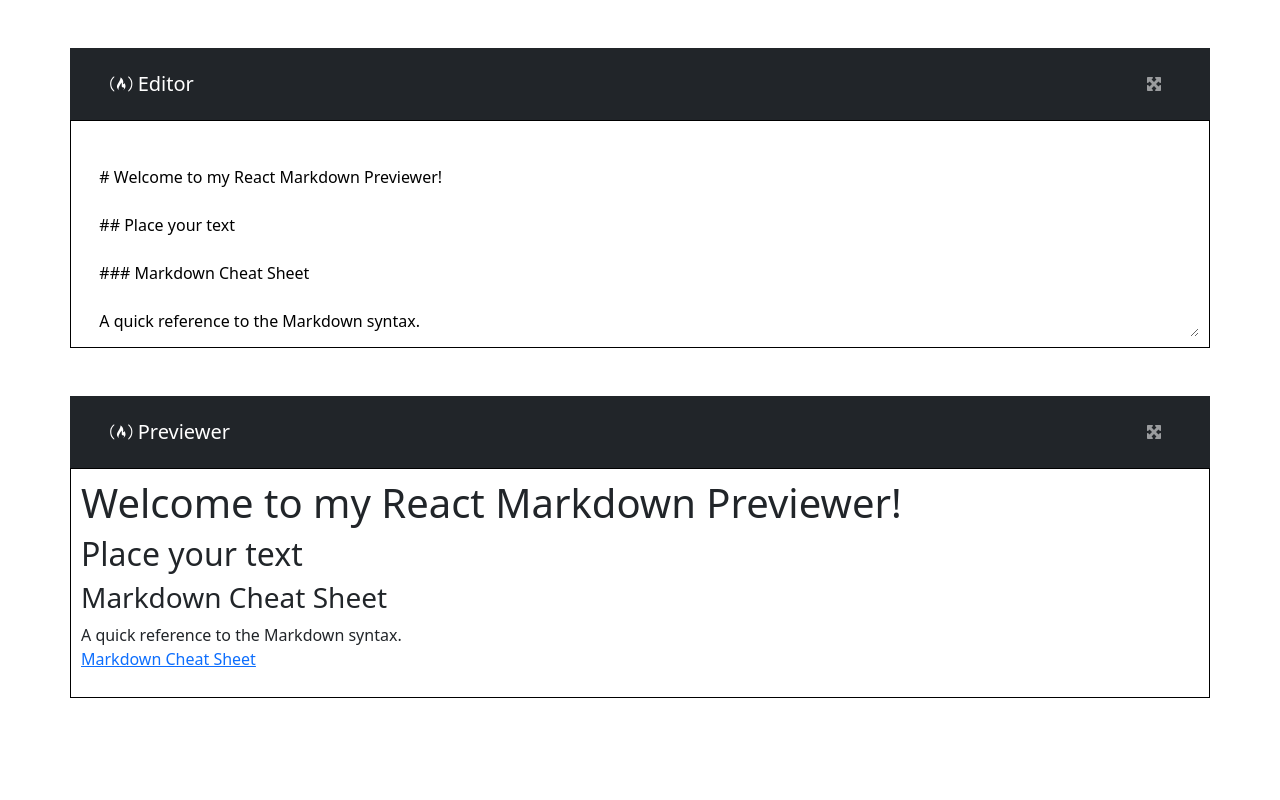
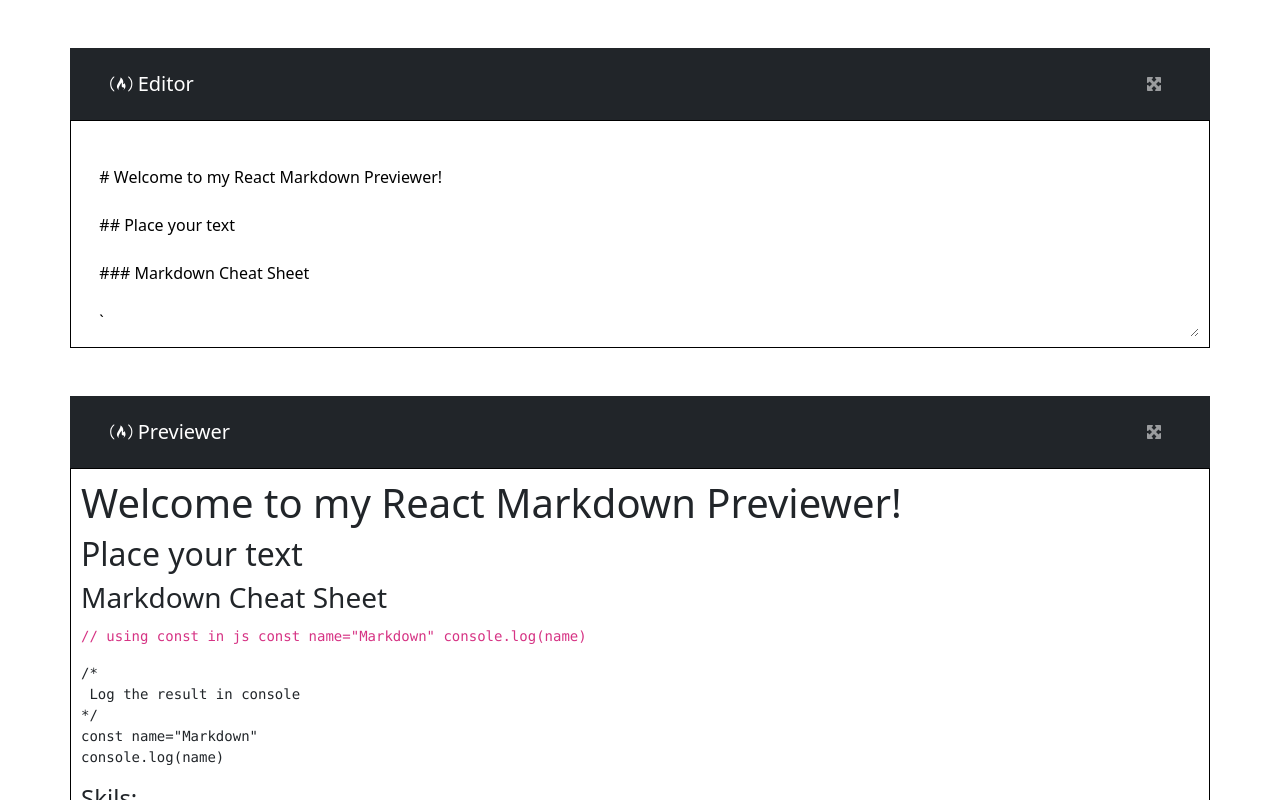
Before and after one commit to Anibal-Sebastiao/markdown-previewer, a React (Vite) app: page / in a window 1280 px wide. Shown: the top 800 px of the page. Built offline with nearby package versions, Linux system fonts and the light colour scheme.

Commit message:
refactor(Previewer): :speech_balloon:

```diff
--- a/src/placeholder.js
+++ b/src/placeholder.js
@@ -5,8 +5,40 @@ const placeholder = `
 
   ### Markdown Cheat Sheet
 
+  \`
+    // using const  in js
+    const name="Markdown"
+    console.log(name)
+  \`
+
+  \`\`\`
+  /*
+   Log the result in console
+  */
+  const name="Markdown"
+  console.log(name)
+\`\`\`
+
+
+  #### Skils:
+
+  1. Javascript/Typescrypt
+  2. reactjs
+  3. Angular
+  4. PLSQL
+  5. HTML
+  6. CSS
+
+
+  > *When I code, I feel like **super hero** with super powers to transform code into something useful* - [@anibal.antonio](https://www.linkedin.com/in/anibal-antonio)
+
+
+
+
   A quick reference to the Markdown syntax.
-  [Markdown Cheat Sheet](https://www.markdownguide.org/cheat-sheet/#extended-syntax)
+[Markdown Cheat Sheet](https://www.markdownguide.org/cheat-sheet/#extended-syntax)
+
+![freeCodeCamp Logo](https://cdn.freecodecamp.org/testable-projects-fcc/images/fcc_secondary.svg)
 `;
 
 export default placeholder;
```
